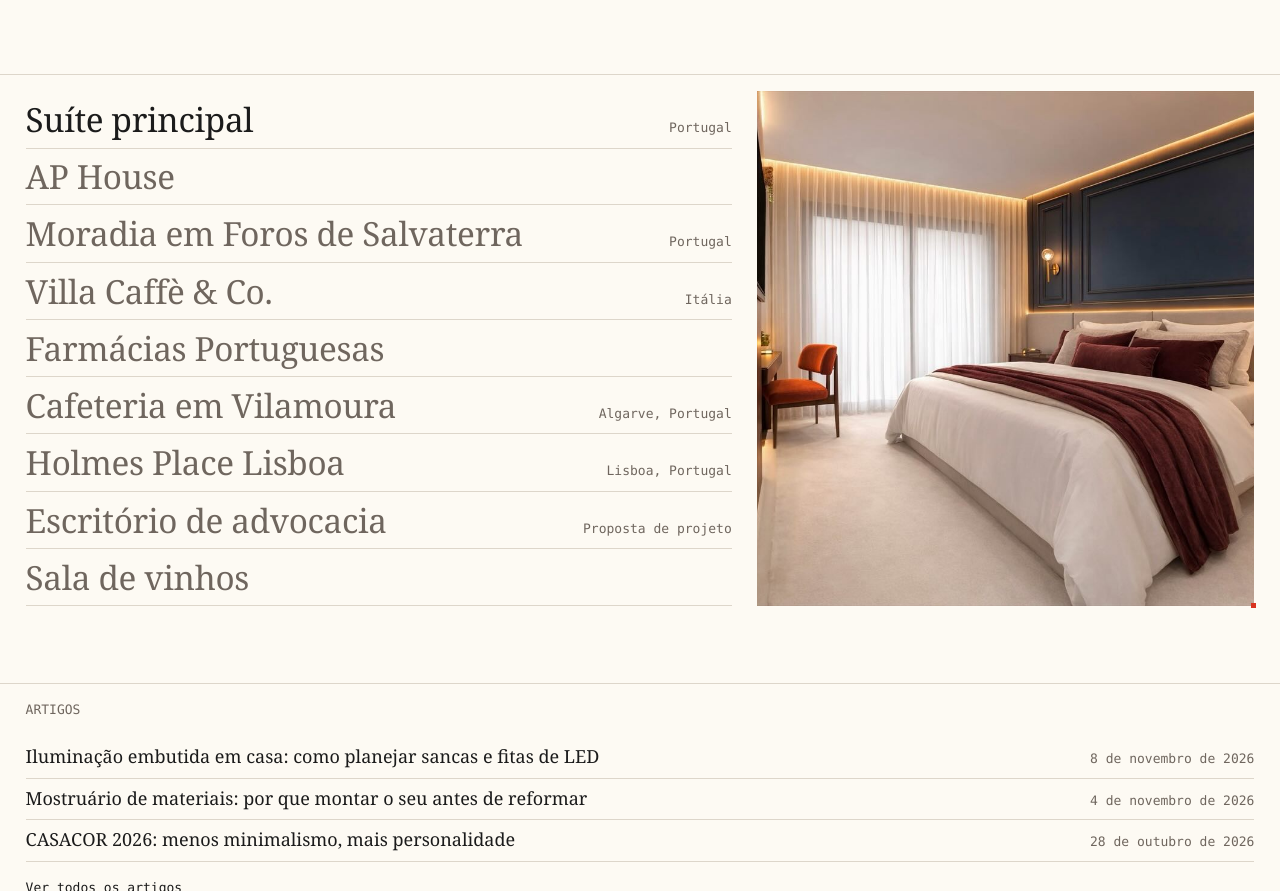
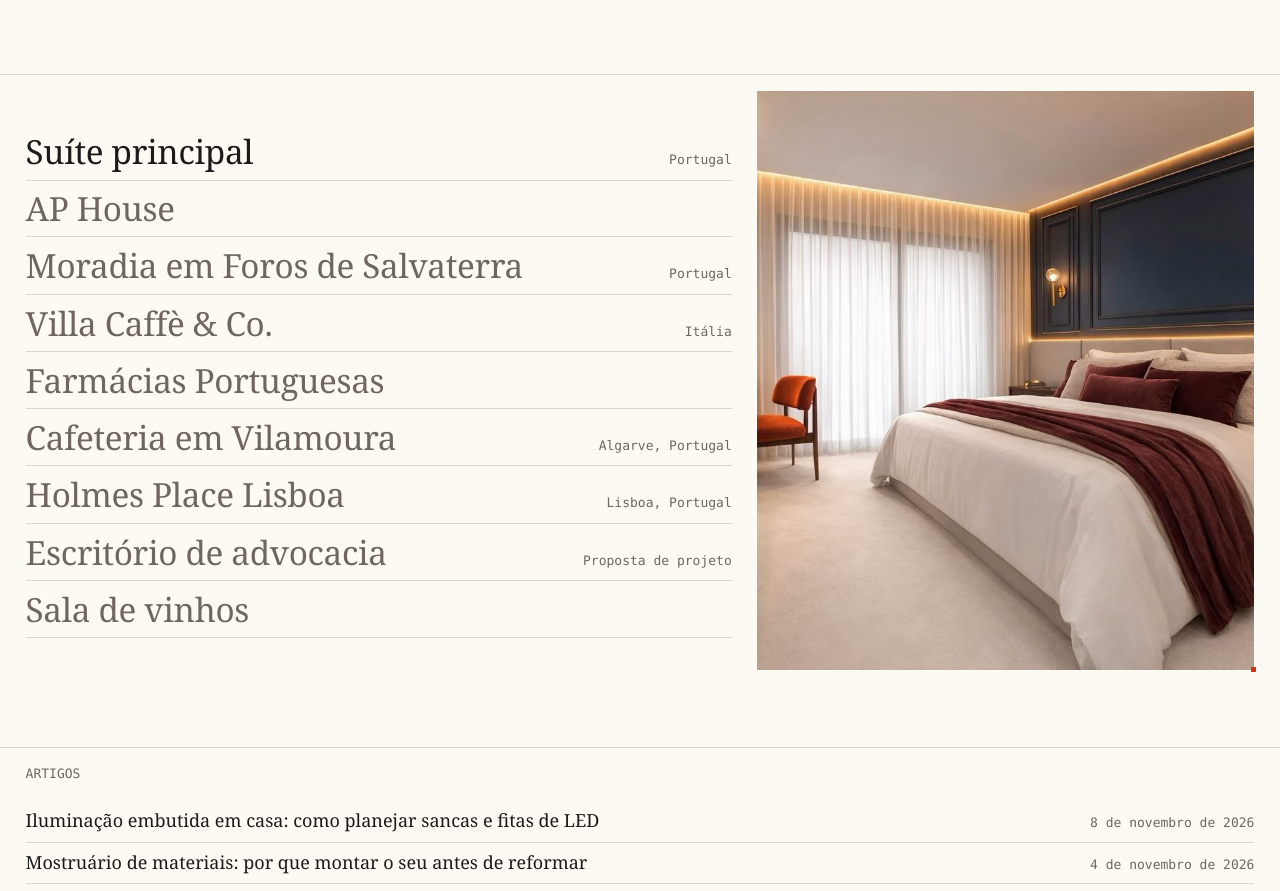
Before and after one commit to hugohirano/Interiorez.com.br, an Astro site: page / in a window 1280 px wide. Shown: the part 1536-2427 px from the top of the page. Built offline with nearby package versions, Linux system fonts and the light colour scheme; Astro itself is replaced by a stand-in of ours.

Commit message:
Índice de projetos: foto um pouco maior que a lista, lista centralizada
Co-Authored-By: Claude Opus 5.5 <noreply@anthropic.com>
Claude-Session: https://claude.ai/code/session_01RFRnABkbCZ7pBN48TmQL8j

```diff
--- a/src/themes/oficina/theme.css
+++ b/src/themes/oficina/theme.css
@@ -53,7 +53,7 @@ body { font-size: 0.8125rem; line-height: 1.6; }
 .idx__list a[data-on] strong, .idx__list a:hover strong { color: var(--ink); }
 .idx__list em { font-style: normal; color: var(--soft); text-align: right; }
 .idx__view { grid-column: 8 / -1; position: relative; align-self: stretch; background: #e4e4e4; }
-.idx__list { align-self: start; }
+@media (min-width: 52.01rem) { .idx__list { align-self: start; margin-block: clamp(1.25rem, 2.5vw, 2.25rem); } }
 .idx__view div { position: absolute; inset: 0; visibility: hidden; }
 .idx__view div[data-on] { visibility: visible; }
 .idx__view img { width: 100%; height: 100%; object-fit: cover; }
```
